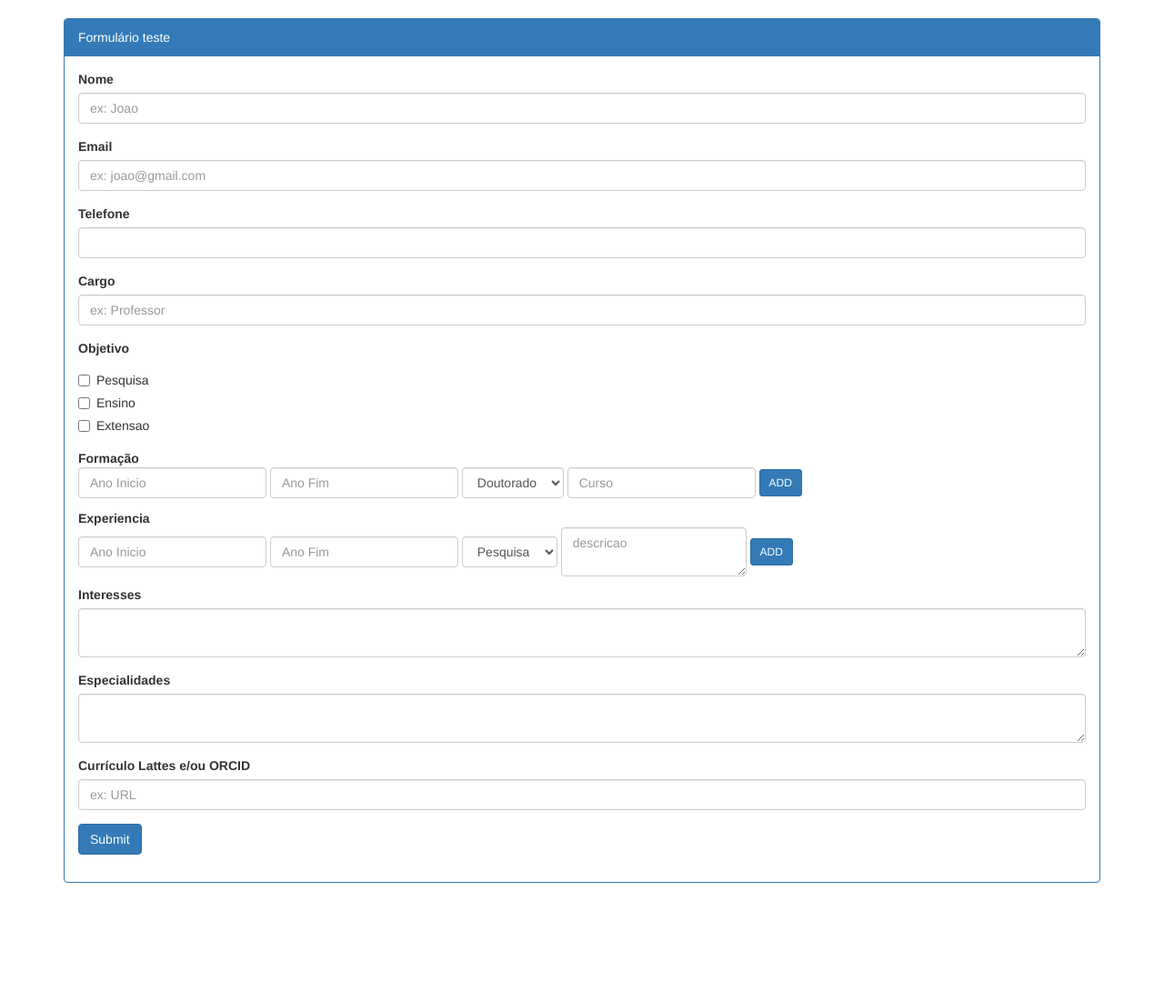
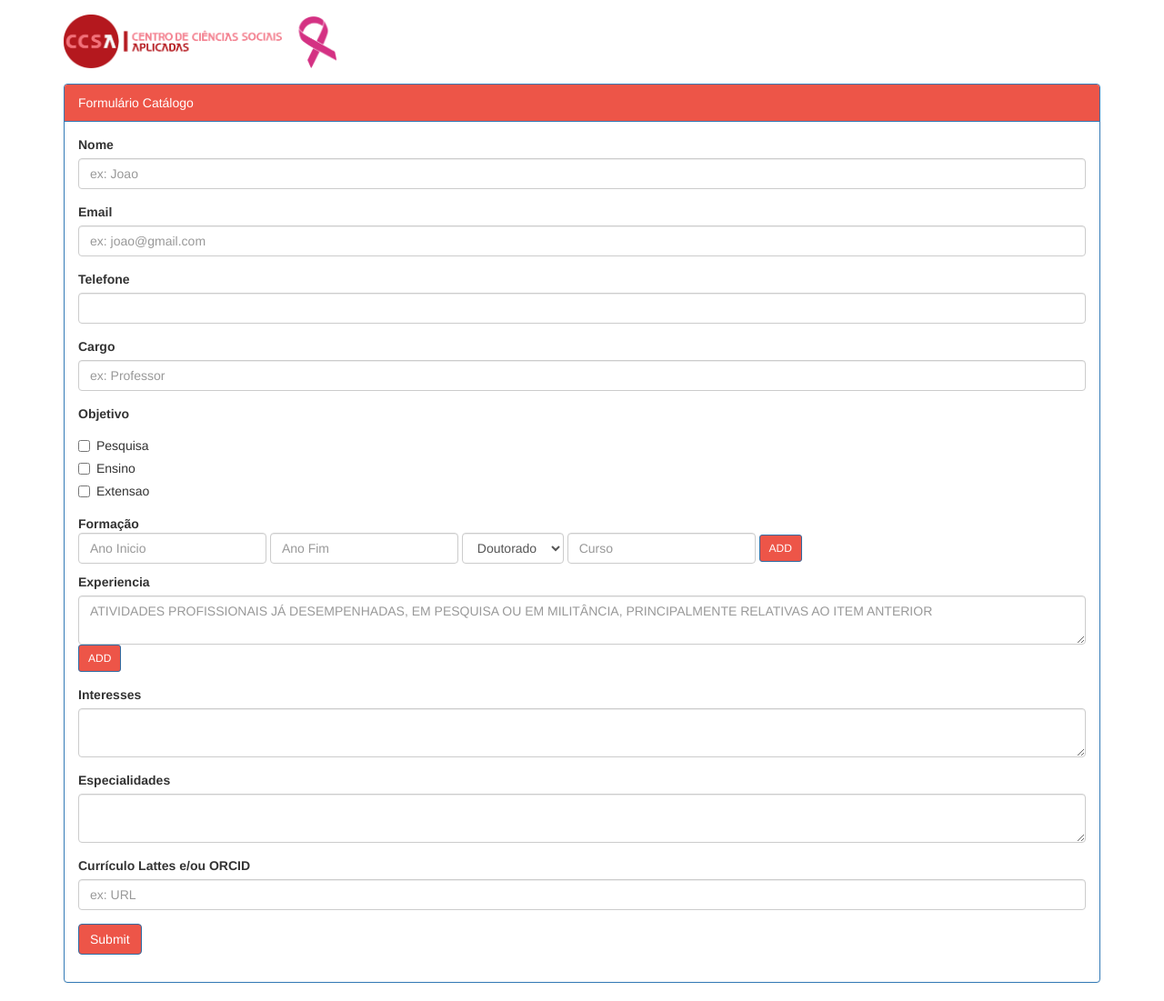
Before and after one commit to ccsa-ufrn/formulario_catalogo, a CodeIgniter app: the page made by application/views/form.php in a window 1280 px wide. Shown: the whole page at 91% size. Before the commit the page ends 991 px from the top, so only its background shows below. Run offline with CodeIgniter, Linux system fonts and the light colour scheme; some libraries are stand-ins or nearby versions.

Commit message:
quase pronto

```diff
--- a/application/views/form.php
+++ b/application/views/form.php
@@ -2,7 +2,7 @@
 <html>
     <head>
         <title>
-            Formulário
+            Formulário de Catálogo
         </title>
          <meta charset="utf-8">
         <link href="https://maxcdn.bootstrapcdn.com/bootstrap/3.3.6/css/bootstrap.min.css" rel="stylesheet"></link>
@@ -26,11 +26,19 @@
 
     </head>
     <body>
+
+ 	  <nav class="navbar navbar-light bg-light">
+        <div class="container">
+            <a class="navbar-brand" href="#">
+                <img src="ccsa.png" width="300" class="d-inline-block align-top" alt=""/>
+            </a>
+        </div>
+    </nav>
         <br/>
-        <div class="container">
-            <div class="panel panel-primary">
+        <div class="container" >
+            <div class="panel panel-primary" >
 
-              <div class="panel-heading">Formulário teste</div>
+              <div class="panel-heading" style="background-color: #ed5548">Formulário Catálogo</div>
               <div class="panel-body">
 
                 <form data-toggle="validator" role="form" method="post" action="receber.php">
@@ -87,15 +95,9 @@
                       <div class="help-block with-errors"></div>
                   </div>
 
-                   <div class="form-inline" id="formacaoField" > <!-- Experiencia field -->
+                   <div class="form-group" id="expField" > <!-- Experiencia field -->
                       <label class="control-label" for="inputExp" id="teste">Experiencia</label><br>
-                      <input class="form-control" data-error="Preencha esse campo." id="inputExp" type="text" required placeholder="Ano Inicio" />
-                      <input class="form-control" data-error="Preencha esse campo." id="inputExp1" type="text" required placeholder="Ano Fim" />
-                      <select class="form-control" id="inputExp2">
-                        <option>Pesquisa</option>
-                        <option>Militancia</option>
-                      </select>
-                       <textarea class="form-control" data-error="Preencha esse campo." id="inputExp3" type="text" required placeholder="descricao"></textarea>
+                       <textarea class="form-control" data-error="Preencha esse campo." id="inputExp3" type="text" required placeholder="ATIVIDADES PROFISSIONAIS JÁ DESEMPENHADAS, EM PESQUISA OU EM MILITÂNCIA, PRINCIPALMENTE RELATIVAS AO ITEM ANTERIOR"></textarea>
                       <button type="button" class="btn btn-primary btn-sm" id="btn1" onclick="add()">ADD</button>
                       <ul id="list1"></ul>
                       <div class="help-block with-errors"></div>
@@ -123,7 +125,7 @@
 
 
                    <div class="form-group">
-                      <button class="btn btn-primary" type="submit">
+                      <button class="btn btn-primary" type="submit" style="background-color: #ed5548" >
                           Submit
                       </button>
                   </div>
--- a/application/views/style.css
+++ b/application/views/style.css
@@ -1,4 +1,6 @@
-
+body{
+	background-color: white;
+}
 #removeButton{
 	margin-left: 50px;
 	background-color: red;
@@ -8,3 +10,7 @@
 	font-weight: bold;
 	font-family: "Times New Roman", Times, serif;
 }
+
+#btn1{
+	background-color: #ed5548;
+}
```
Also changed, not shown: application/views/js/add.js (+3 -27 lines), application/views/ccsa.png (added).
